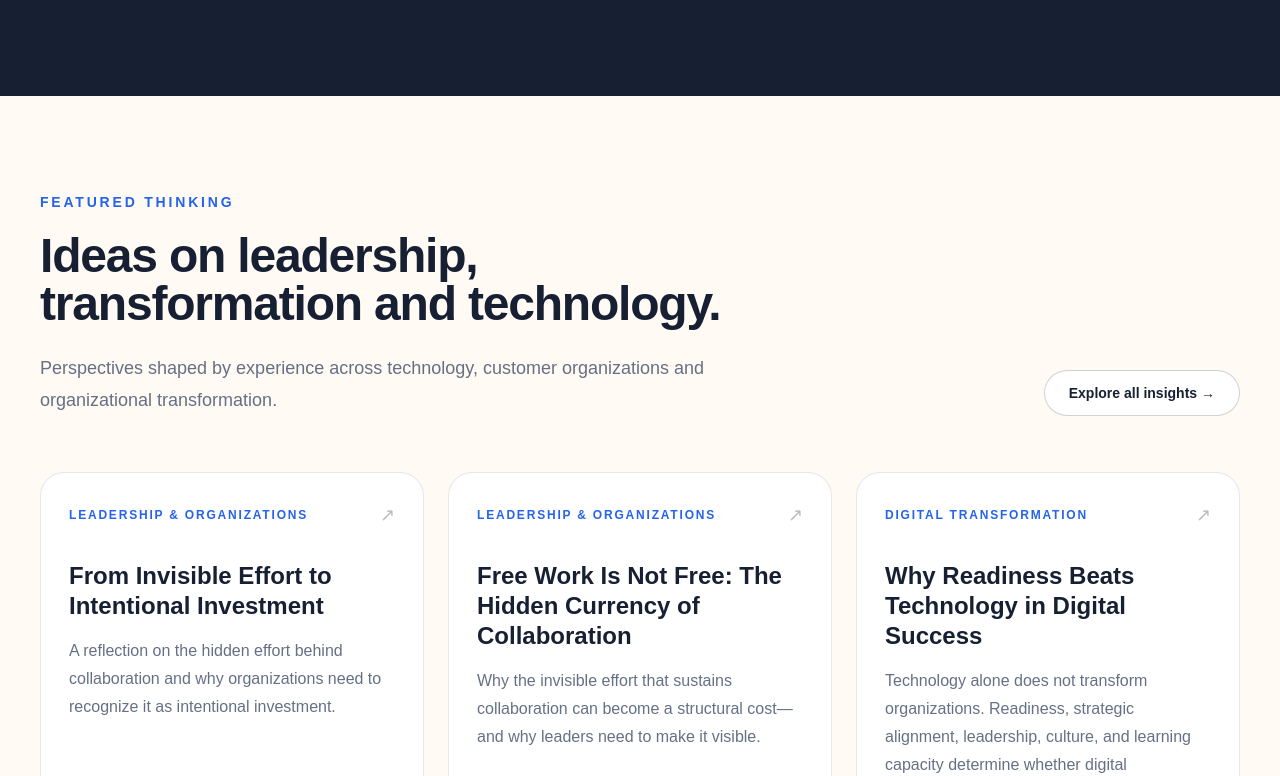
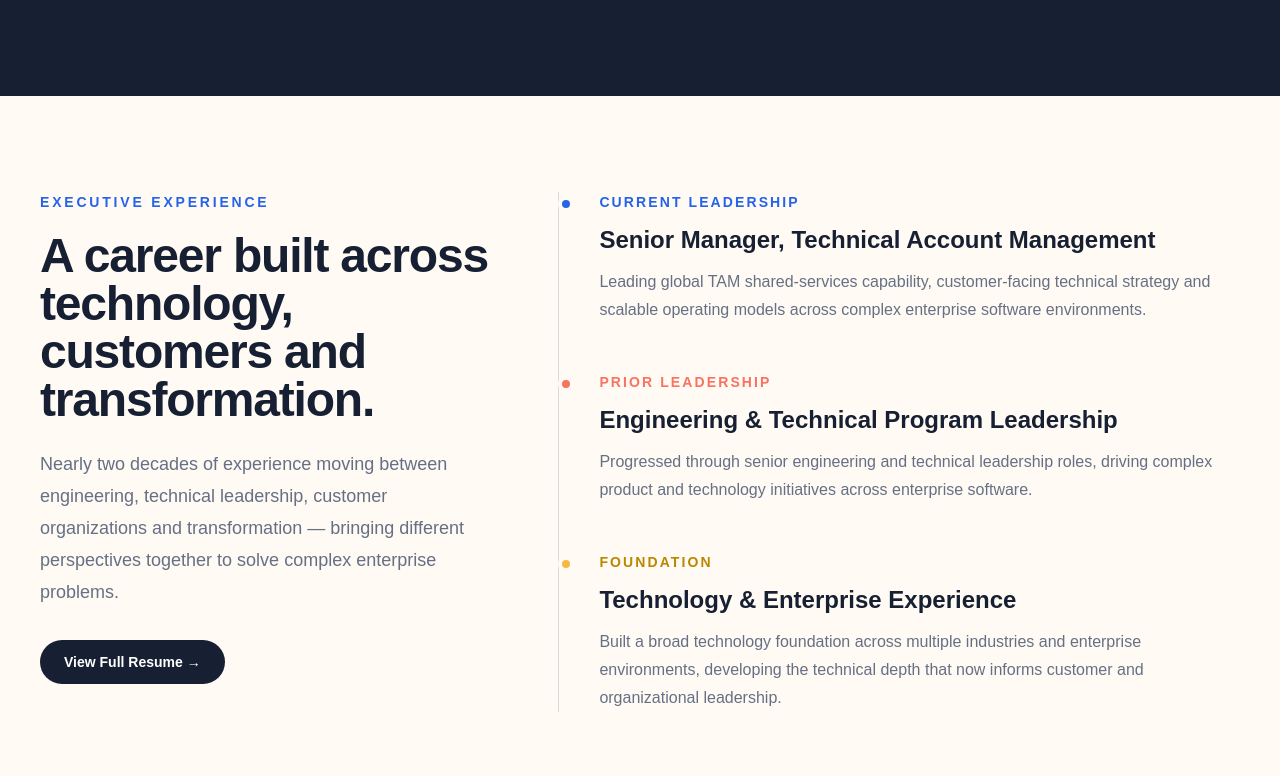
Before and after one commit to ps-leadership/executive-platform, a Next.js app: page / in a window 1280 px wide. Shown: the part 1744-2520 px from the top of the page. Built offline with nearby package versions, Linux system fonts and the light colour scheme.

Commit message:
feat: add executive experience section

```diff
--- a/app/page.tsx
+++ b/app/page.tsx
@@ -151,6 +151,100 @@ export default function Home() {
           </div>
         </div>
       </section>
+      {/* Executive Experience */}
+      <section className="bg-[#fffaf3]">
+        <div className="mx-auto max-w-7xl px-8 py-24 md:px-10">
+
+          <div className="grid gap-16 lg:grid-cols-[0.8fr_1.2fr]">
+
+            {/* Intro */}
+            <div>
+              <p className="text-sm font-semibold uppercase tracking-[0.2em] text-[#2563eb]">
+                Executive Experience
+              </p>
+
+              <h2 className="mt-5 text-4xl font-semibold tracking-tight text-[#172033] md:text-5xl">
+                A career built across technology, customers and transformation.
+              </h2>
+
+              <p className="mt-6 max-w-lg text-lg leading-8 text-[#667085]">
+                Nearly two decades of experience moving between engineering,
+                technical leadership, customer organizations and transformation —
+                bringing different perspectives together to solve complex
+                enterprise problems.
+              </p>
+
+              <a
+                href="/resume"
+                className="mt-8 inline-flex rounded-full bg-[#172033] px-6 py-3 text-sm font-semibold text-white transition hover:bg-[#2563eb]"
+              >
+                View Full Resume →
+              </a>
+            </div>
+
+            {/* Timeline */}
+            <div className="relative border-l border-[#172033]/15 pl-8 md:pl-10">
+
+              {/* Current */}
+              <div className="relative pb-12">
+                <span className="absolute -left-[41px] top-1 h-4 w-4 rounded-full border-4 border-[#fffaf3] bg-[#2563eb]" />
+
+                <p className="text-sm font-semibold uppercase tracking-[0.15em] text-[#2563eb]">
+                  Current Leadership
+                </p>
+
+                <h3 className="mt-3 text-2xl font-semibold text-[#172033]">
+                  Senior Manager, Technical Account Management
+                </h3>
+
+                <p className="mt-3 leading-7 text-[#667085]">
+                  Leading global TAM shared-services capability, customer-facing
+                  technical strategy and scalable operating models across complex
+                  enterprise software environments.
+                </p>
+              </div>
+
+              {/* Engineering / Program Leadership */}
+              <div className="relative pb-12">
+                <span className="absolute -left-[41px] top-1 h-4 w-4 rounded-full border-4 border-[#fffaf3] bg-[#f97360]" />
+
+                <p className="text-sm font-semibold uppercase tracking-[0.15em] text-[#f97360]">
+                  Prior Leadership
+                </p>
+
+                <h3 className="mt-3 text-2xl font-semibold text-[#172033]">
+                  Engineering & Technical Program Leadership
+                </h3>
+
+                <p className="mt-3 leading-7 text-[#667085]">
+                  Progressed through senior engineering and technical leadership
+                  roles, driving complex product and technology initiatives across
+                  enterprise software.
+                </p>
+              </div>
+
+              {/* Earlier career */}
+              <div className="relative">
+                <span className="absolute -left-[41px] top-1 h-4 w-4 rounded-full border-4 border-[#fffaf3] bg-[#f4b942]" />
+
+                <p className="text-sm font-semibold uppercase tracking-[0.15em] text-[#b88900]">
+                  Foundation
+                </p>
+
+                <h3 className="mt-3 text-2xl font-semibold text-[#172033]">
+                  Technology & Enterprise Experience
+                </h3>
+
+                <p className="mt-3 leading-7 text-[#667085]">
+                  Built a broad technology foundation across multiple industries
+                  and enterprise environments, developing the technical depth that
+                  now informs customer and organizational leadership.
+                </p>
+              </div>
+            </div>
+          </div>
+        </div>
+      </section>
       {/* Existing sections */}
       <FeaturedThinking />
       <FrameworkLibrary />
```
